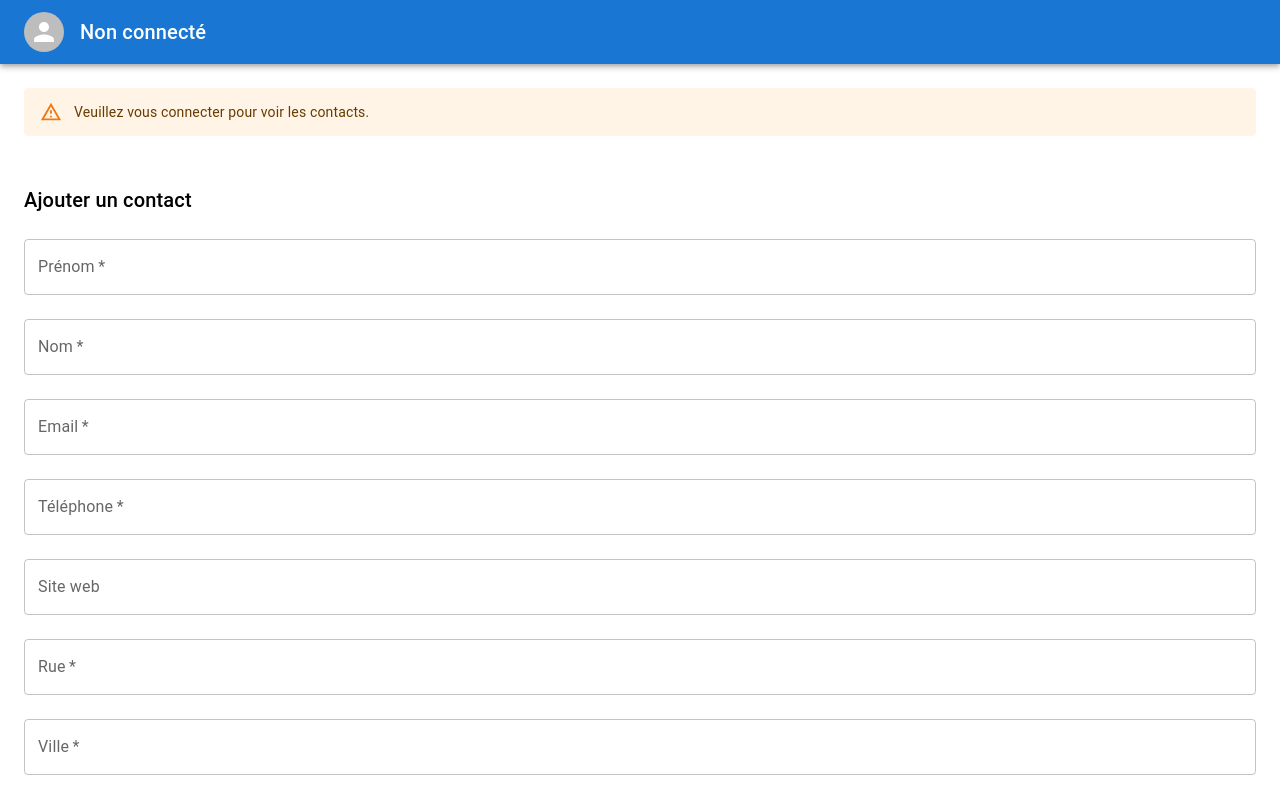
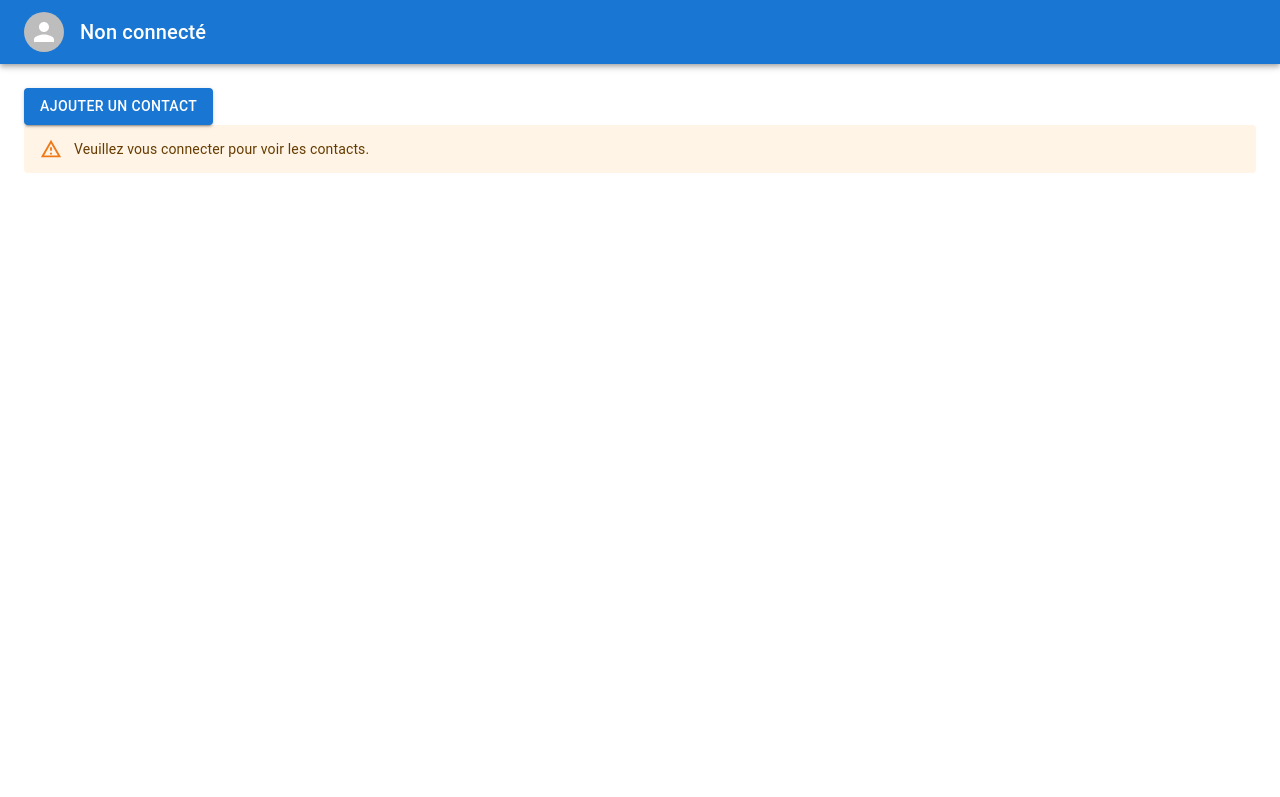
Before and after one commit to Remi-Petit/Projet_Full_Stack_JS_Efrei, a React (Vite) app: page / in a window 1280 px wide. Shown: the top 797 px of the page. Built offline with nearby package versions, Linux system fonts and the light colour scheme.

Commit message:
better UI add contacts

```diff
--- a/src/components/AddContactForm.tsx
+++ b/src/components/AddContactForm.tsx
@@ -1,9 +1,20 @@
 import { useState } from 'react';
-import { TextField, Button, Box, Typography, Alert } from '@mui/material';
+import {
+  TextField,
+  Button,
+  Box,
+  Typography,
+  Alert,
+  Dialog,
+  DialogTitle,
+  DialogContent,
+  DialogActions
+} from '@mui/material';
 import { useSelector } from 'react-redux';
 
-export default function AddContactForm({ onContactAdded }: { onContactAdded: () => void }) {
+export default function AddContactButton({ onContactAdded }: { onContactAdded: () => void }) {
   const token = useSelector((state: any) => state.auth.token);
+  const [open, setOpen] = useState(false);
   const [form, setForm] = useState({
     firstName: '',
     lastName: '',
@@ -17,6 +28,16 @@ export default function AddContactForm({ onContactAdded }: { onContactAdded: ()
   });
   const [error, setError] = useState('');
   const [success, setSuccess] = useState('');
+
+  const handleClickOpen = () => {
+    setOpen(true);
+  };
+
+  const handleClose = () => {
+    setOpen(false);
+    setError('');
+    setSuccess('');
+  };
 
   const handleChange = (e: React.ChangeEvent<HTMLInputElement>) => {
     setForm({ ...form, [e.target.name]: e.target.value });
@@ -66,16 +87,29 @@ export default function AddContactForm({ onContactAdded }: { onContactAdded: ()
         companyName: '',
       });
       onContactAdded();
+      handleClose();
+    //   setTimeout(() => {
+    //     handleClose();
+    //   }, 1500);
     } catch (err: any) {
       setError(err.message);
     }
   };
 
   return (
-    <Box component="form" onSubmit={handleSubmit} sx={{ mb: 4 }}>
-      <Typography variant="h6" gutterBottom>
+    <>
+      <Button
+        variant="contained"
+        color="primary"
+        onClick={handleClickOpen}
+      >
         Ajouter un contact
-      </Typography>
+      </Button>
+
+      <Dialog open={open} onClose={handleClose} fullWidth maxWidth="sm">
+        <DialogTitle>Ajouter un contact</DialogTitle>
+        <DialogContent>
+          <Box component="form" onSubmit={handleSubmit} sx={{ mt: 2 }}>
             <TextField label="Prénom" name="firstName" value={form.firstName} onChange={handleChange} required fullWidth margin="normal" />
             <TextField label="Nom" name="lastName" value={form.lastName} onChange={handleChange} required fullWidth margin="normal" />
             <TextField label="Email" name="email" type="email" value={form.email} onChange={handleChange} required fullWidth margin="normal" />
@@ -85,11 +119,19 @@ export default function AddContactForm({ onContactAdded }: { onContactAdded: ()
             <TextField label="Ville" name="addressCity" value={form.addressCity} onChange={handleChange} required fullWidth margin="normal" />
             <TextField label="Code postal" name="addressZipcode" value={form.addressZipcode} onChange={handleChange} required fullWidth margin="normal" />
             <TextField label="Entreprise" name="companyName" value={form.companyName} onChange={handleChange} fullWidth margin="normal" />
-      <Button type="submit" variant="contained" color="primary" sx={{ mt: 2 }}>
-        Ajouter
-      </Button>
             {error && <Alert severity="error" sx={{ mt: 2 }}>{error}</Alert>}
             {success && <Alert severity="success" sx={{ mt: 2 }}>{success}</Alert>}
           </Box>
+        </DialogContent>
+        <DialogActions>
+          <Button onClick={handleClose} color="secondary">
+            Annuler
+          </Button>
+          <Button onClick={handleSubmit} variant="contained" color="primary">
+            Ajouter
+          </Button>
+        </DialogActions>
+      </Dialog>
+    </>
   );
 }
--- a/src/pages/Home.tsx
+++ b/src/pages/Home.tsx
@@ -56,9 +56,6 @@ export default function Home() {
         </Toolbar>
       </AppBar>
       <Box sx={{ p: 3 }}>
-        <ContactList />
-      </Box>
-      <Box sx={{ p: 3 }}>
         <AddContactForm onContactAdded={() => setRefresh(r => !r)} />
         <ContactList key={refresh ? 'refresh1' : 'refresh0'} />
       </Box>
```
Lines whose indentation alone changed are shown as unchanged.
